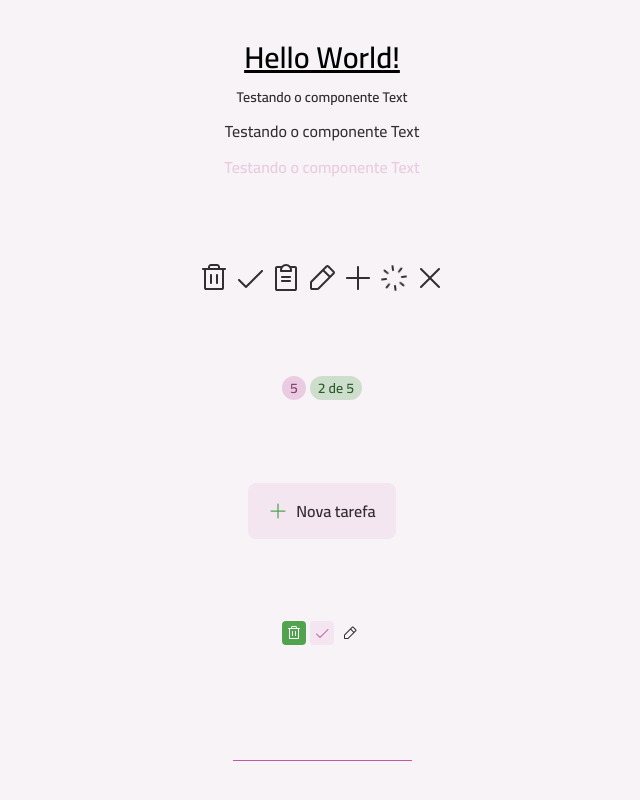
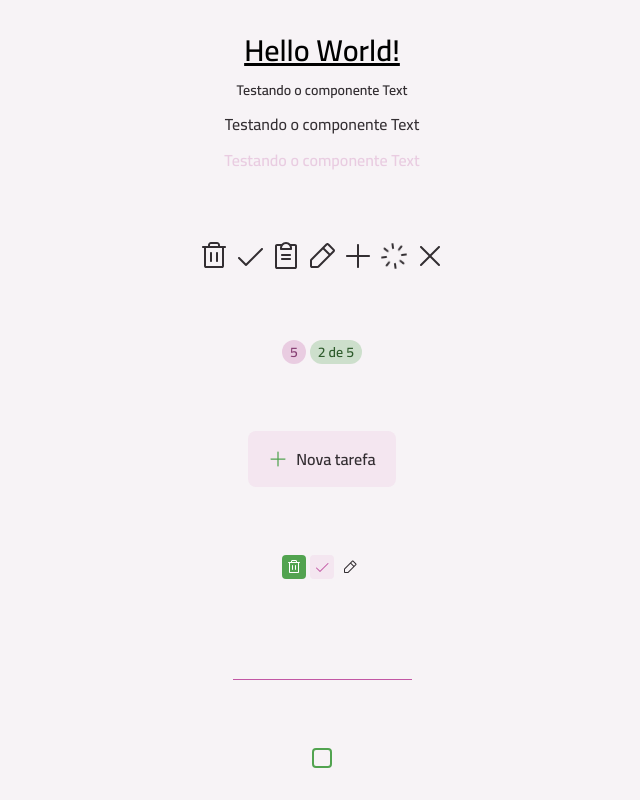
Before and after one commit to vbruno/RS-React-todoList, a React (Vite) app: page /components in a window 1280 px wide. Shown: the whole page, without its empty margins (318-958 px from the left). Built offline with nearby package versions, Linux system fonts and the light colour scheme.

Commit message:
feat: adicionar componente InputCheckbox com variantes de estilo

```diff
--- a/src/App.tsx
+++ b/src/App.tsx
@@ -12,6 +12,7 @@
 import Button from "./components/button";
 import IconButton from "./components/icon-button";
 import InputText from "./components/inputText";
+import InputCheckbox from "./components/inputCheckbox";
 
 export default function App() {
 
@@ -54,6 +55,10 @@
       <div className="flex gap-1 items-center justify-center">
         <InputText />
       </div>
+
+      <div className="flex gap-1 items-center justify-center">
+        <InputCheckbox />
+      </div>
     </div>
   )
 }
--- /dev/null
+++ b/src/components/inputCheckbox.tsx
@@ -0,0 +1,28 @@
+import { type VariantProps } from "class-variance-authority";
+import { inputCheckboxVariants } from "../styles/components/inputCheckboxVariants";
+import Icon from "./icon";
+import CheckIcon from "../assets/icons/check-regular.svg?react"
+import { inputCheckboxWrapperVariants } from "../styles/components/inputCheckboxWrapperVariants copy";
+import { inputCheckboxIconVariants } from "../styles/components/inputCheckboxIconVariants";
+
+interface InputCheckboxProps extends
+  VariantProps<typeof inputCheckboxVariants>,
+  Omit<React.ComponentProps<"input">, "size" | "disabled"> { }
+
+export default function InputCheckbox({
+  size,
+  disabled,
+  className,
+  ...props
+}: InputCheckboxProps) {
+  return <label
+    className={inputCheckboxWrapperVariants({ className })}
+  >
+    <input
+      className={inputCheckboxVariants({ size, disabled })}
+      type="checkbox"
+      {...props}
+    />
+    <Icon svg={CheckIcon} className={inputCheckboxIconVariants({ size })} />
+  </label>
+}
--- /dev/null
+++ b/src/styles/components/inputCheckboxIconVariants.ts
@@ -0,0 +1,15 @@
+import { cva } from "class-variance-authority";
+
+export const inputCheckboxIconVariants = cva(`
+    absolute top-1/2 left-1 -translate-y-1/2
+    hidden peer-checked:block fill-white
+  `, {
+    variants: {
+      size: {
+        md: "size-3"
+      }
+    },
+    defaultVariants: {
+      size: "md"
+    }
+  })
--- /dev/null
+++ b/src/styles/components/inputCheckboxVariants.ts
@@ -0,0 +1,22 @@
+import { cva } from "class-variance-authority";
+
+export const inputCheckboxVariants = cva(`
+    appearance-none peer flex items-center justify-center cursor-pointer
+    border-2 border-solid transition overflow-hidden
+    border-green-base hover:border-green-dark hover:bg-green-dark/20
+    checked:border-green-base checked:bg-green-base
+    group-hover:checked:border-green-dark group-hover:checked:bg-green-dark
+  `, {
+    variants: {
+      size: {
+        md: "size-5 rounded-sm"
+      },
+      disabled: {
+        true: "pointer-none:"
+      }
+    },
+    defaultVariants: {
+      size: "md",
+      disabled: false
+    }
+  })
--- /dev/null
+++ b/src/styles/components/inputCheckboxWrapperVariants copy.ts
@@ -0,0 +1,6 @@
+import { cva } from "class-variance-authority";
+
+export const inputCheckboxWrapperVariants = cva(`
+    inline-flex items-center justify-center relative
+    group
+  `)
```
